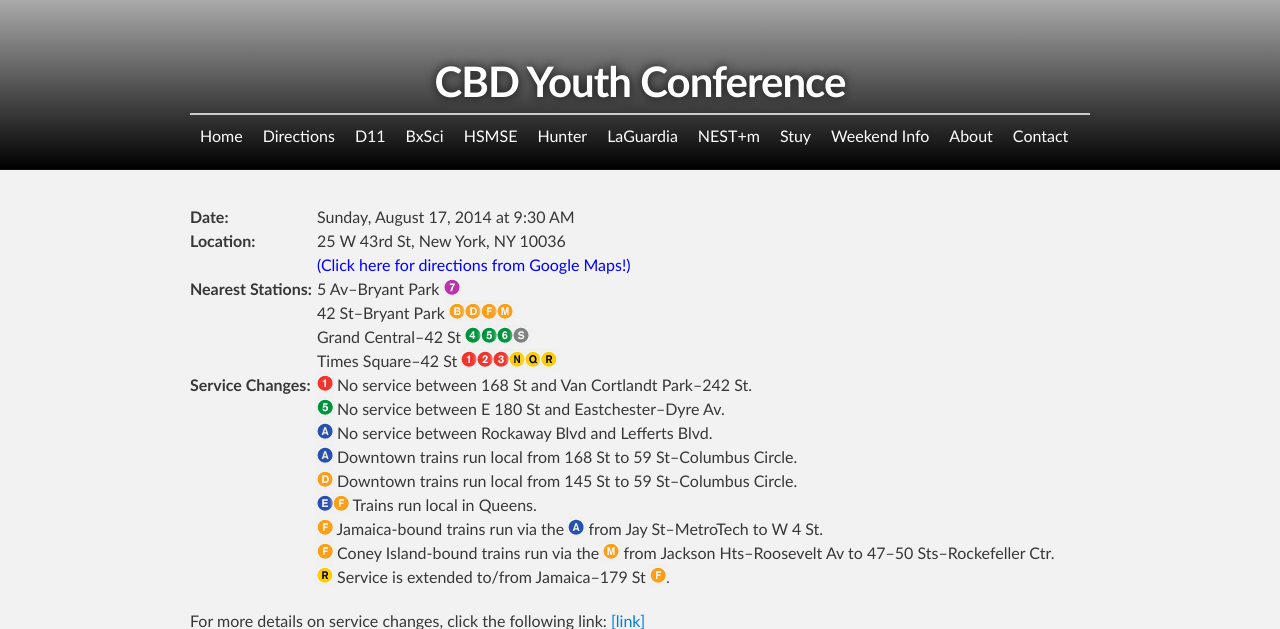
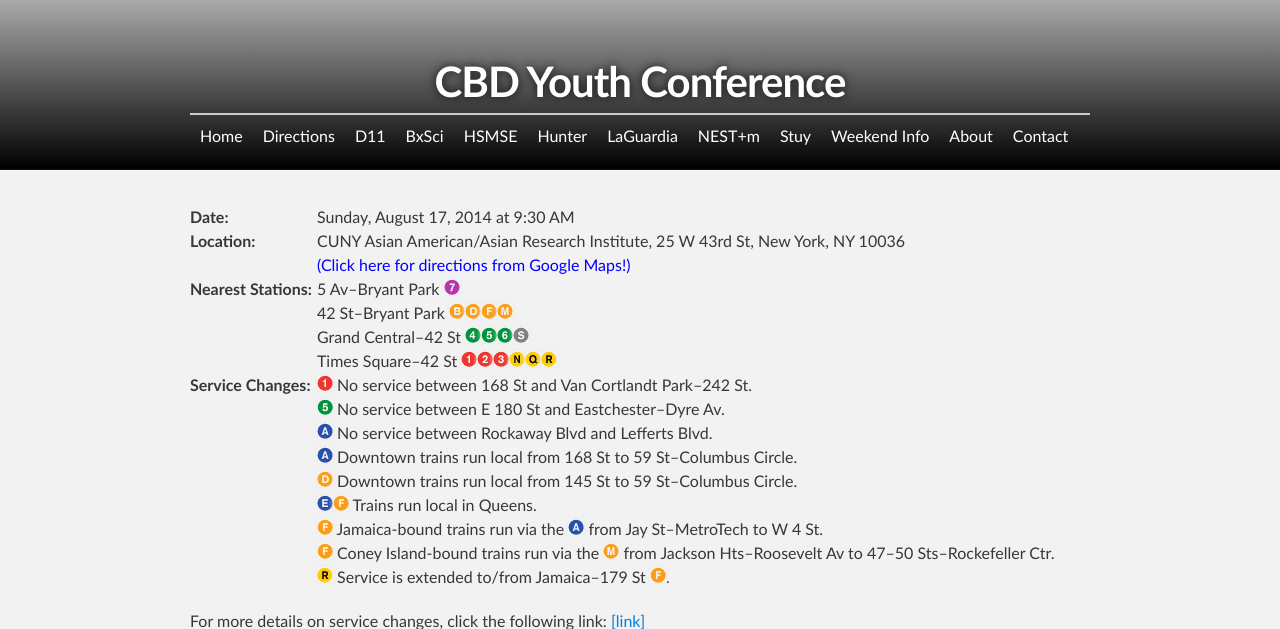
Before and after one commit to d11directions/d11directions.github.io, a Jekyll site: the page built from _posts/2014-08-17-CBD_Youth_Conference.html, in a window 1280 px wide, cut to the strip 0-629 px from the top of the page. Built offline with Jekyll 4.4.1, drawn with Linux system fonts in a browser that asks for light colours.

Commit message:
Update CBD Youth Conference location

```diff
--- a/_posts/2014-08-17-CBD_Youth_Conference.html
+++ b/_posts/2014-08-17-CBD_Youth_Conference.html
@@ -3,7 +3,7 @@ layout: direction
 title: CBD Youth Conference
 for: anybody who wishes to come.
 time: Sunday, August 17, 2014 at 9:30 AM
-location: 25 W 43rd St, New York, NY 10036
+location: CUNY Asian American/Asian Research Institute, 25 W 43rd St, New York, NY 10036
 nearest-stations:
     - 5 Av&ndash;Bryant Park <img src="/img/7.png" alt="(7)">
     - 42 St&ndash;Bryant Park <img src="/img/B.png" alt="(B)"><img src="/img/D.png" alt="(D)"><img src="/img/F.png" alt="(F)"><img src="/img/M.png" alt="(M)">
```
